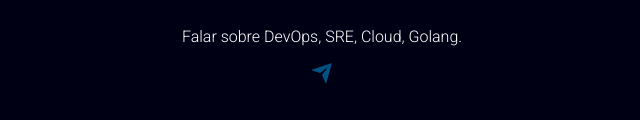
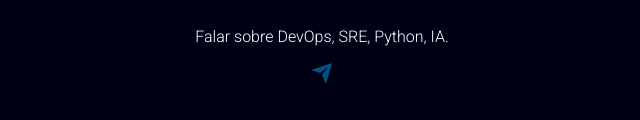
Before and after one commit to italorafaeltavares/LinkDev, a plain HTML site: page index.html in a window 1280 px wide. Shown: the part 408-528 px from the top of the page, 318-958 px from the left. Drawn offline with nearby package versions, Linux system fonts and the light colour scheme.

Commit message:
Update index.html

```diff
--- a/index.html
+++ b/index.html
@@ -43,7 +43,7 @@
 
         <footer>
             <p class="call-me">
-                Falar sobre DevOps, SRE, Cloud, Golang.<br>
+                Falar sobre DevOps, SRE, Python, IA.<br>
 <!--                 <strong>Me chama no direct!</strong> -->
             </p>
             <i class="ri-send-plane-fill"></i>
```
